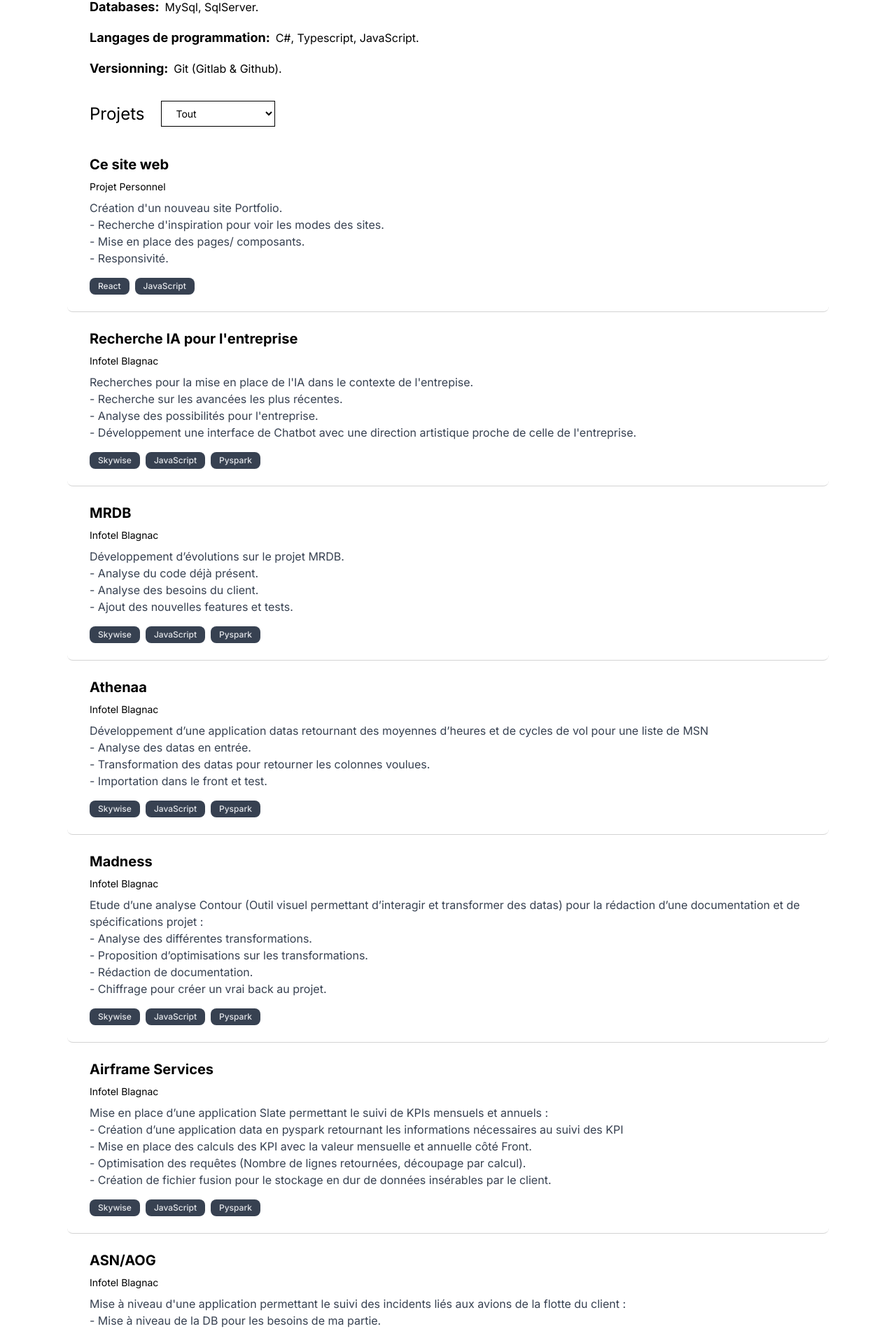
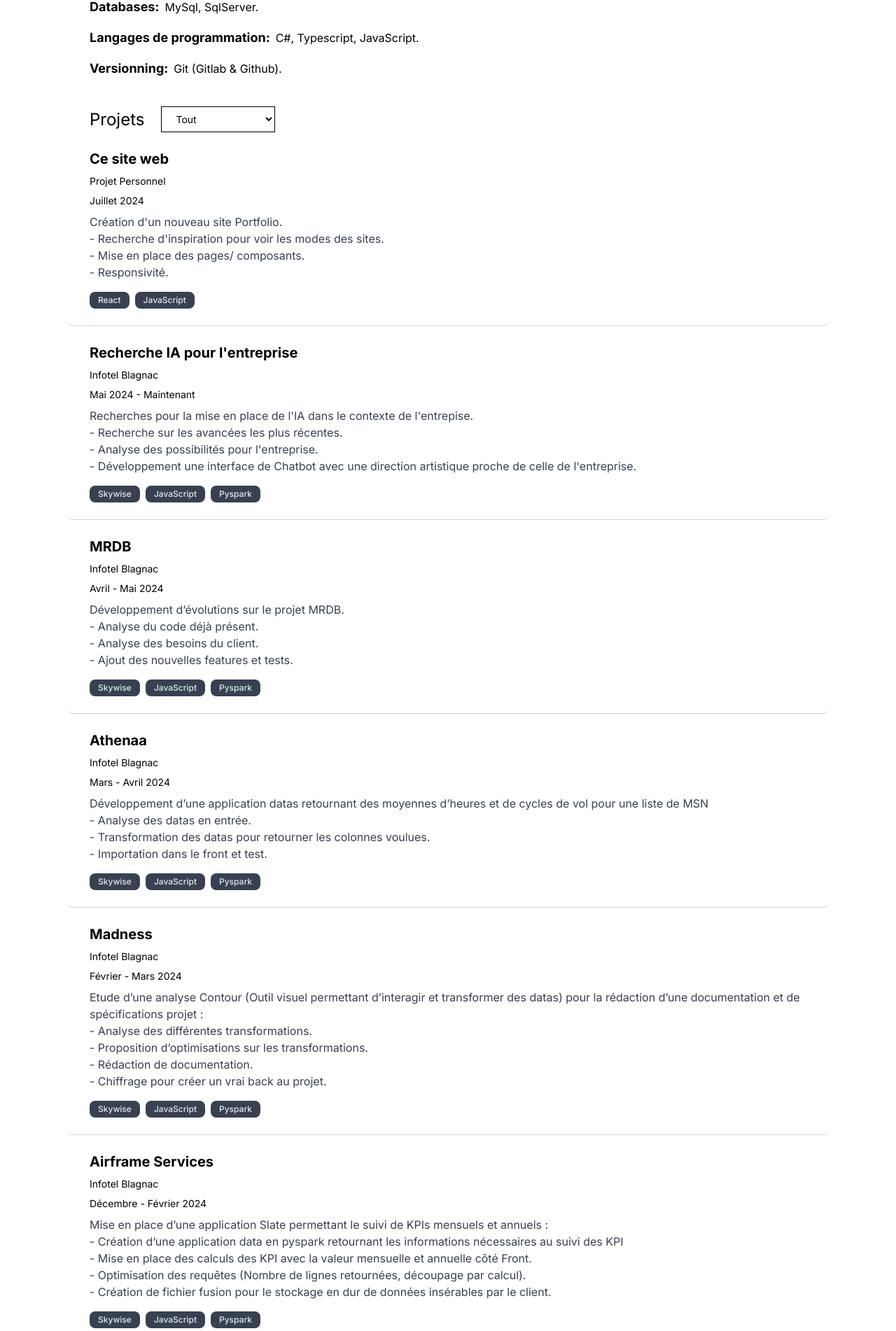
Before and after one commit to ThomasC317/websiteV2, a Next.js app: page /work in a window 1280 px wide. Shown: the part 296-2198 px from the top of the page at 70% size. Built offline with nearby package versions, Linux system fonts and the light colour scheme.

Commit message:
adding dates to experiences

```diff
--- a/app/globals.css
+++ b/app/globals.css
@@ -89,3 +89,7 @@ body {
 .rounded-lg {
   border-radius: .5rem;
 }
+
+.pt-4 {
+  padding-top: 1.5rem;
+}
--- a/app/work/page.tsx
+++ b/app/work/page.tsx
@@ -10,6 +10,7 @@ const Experiences = () => {
 const projects = [
   {
     title: "Ce site web",
+    year:"Juillet 2024",
     company: "Projet Personnel",
     description: `Création d'un nouveau site Portfolio.<br/>
     - Recherche d'inspiration pour voir les modes des sites.<br/>
@@ -20,6 +21,7 @@ const projects = [
   {
     title: "Recherche IA pour l'entreprise",
     company: "Infotel Blagnac",
+    year:"Mai 2024 - Maintenant",
     description: `Recherches pour la mise en place de l'IA dans le contexte de l'entrepise.<br/>
     - Recherche sur les avancées les plus récentes.<br/>
     - Analyse des possibilités pour l'entreprise.<br/>
@@ -29,6 +31,7 @@ const projects = [
   {
     title: "MRDB",
     company: "Infotel Blagnac",
+    year:"Avril - Mai 2024",
     description: `Développement d’évolutions sur le projet MRDB.<br/>
     - Analyse du code déjà présent.<br/>
     - Analyse des besoins du client.<br/>
@@ -38,6 +41,7 @@ const projects = [
   {
     title: "Athenaa",
     company: "Infotel Blagnac",
+    year:"Mars - Avril 2024",
     description: `Développement d’une application datas retournant des moyennes d’heures et de cycles de vol pour une liste de MSN<br/>
     - Analyse des datas en entrée.<br/>
     - Transformation des datas pour retourner les colonnes voulues.<br/>
@@ -47,6 +51,7 @@ const projects = [
   {
     title: "Madness",
     company: "Infotel Blagnac",
+    year:"Février - Mars 2024",
     description: `Etude d’une analyse Contour (Outil visuel permettant d’interagir et transformer des datas) pour la rédaction d’une documentation et de spécifications projet :<br/>
     - Analyse des différentes transformations.<br/>
     - Proposition d’optimisations sur les transformations.<br/>
@@ -57,6 +62,7 @@ const projects = [
   {
     title: "Airframe Services",
     company: "Infotel Blagnac",
+    year:"Décembre - Février 2024",
     description: `Mise en place d’une application Slate permettant le suivi de KPIs mensuels et annuels :<br/>
     - Création d’une application data en pyspark retournant les informations nécessaires au suivi des KPI<br/>
     - Mise en place des calculs des KPI avec la valeur mensuelle et annuelle côté Front.<br/>
@@ -67,6 +73,7 @@ const projects = [
   {
     title: "ASN/AOG",
     company: "Infotel Blagnac",
+    year:"Septembre - Décembre 2023",
     description: `Mise à niveau d'une application permettant le suivi des incidents liés aux avions de la flotte du client :<br/>
     - Mise à niveau de la DB pour les besoins de ma partie.<br/>
     - Ajout d'une nouvelle partie permettant le filtrage des informations envoyées aux utilisateurs. Grâce à cela, les utilisateurs abonnées à la compagnie "ABC" recevront seulement les mails liés à cette compagnie.<br/>
@@ -76,6 +83,7 @@ const projects = [
   {
     title: "LP ADV",
     company: "LP Promotion",
+    year:"2022 - Mai 2023",
     description: `Refonte de l'outil de l'administration des ventes simplifiant la gestion des étapes d'un dossier :<br/>
     - Analyse de l'ancienne DB pour produire un schéma pour la nouvelle database, permettant aussi une synchronisation avec les anciennes données.<br/>
     - Aide à la mise en place des étapes du projet (architecture, création des repos, back, front).<br/>
@@ -89,6 +97,7 @@ const projects = [
   {
     title: "LP WORKPLACE",
     company: "LP Promotion",
+    year:"Juin - Décembre 2021",
     description: `Création du premier outil de la plateforme LP INSIDE, simplifiant le travail inter service grâce au rassemblement des process,du vocabulaire métier & d'un organigramme sous la même application Web.<br/>
     - Aide à la mise en place des étapes du projet (architecture, création des repos, back, front).<br/>
     - Développement d'une page Glossaire avec filtrage des entités par paramètres via LinQ.<br/>
@@ -101,6 +110,7 @@ const projects = [
   {
     title: "Ui Framework",
     company: "LP Promotion",
+    year:"Octobre 2020 - Mai 2023",
     description: `Développement d'une librairie Blazor de composants réutilisables et customisables à destination des futurs projets à venir : <br/>
     - Analyse des projets legacy & WIP pour lister tous les composants à développer/ inclure dans la librairie.<br/>
     - Remplacement des composants sur les projets récents.<br/>
@@ -112,6 +122,7 @@ const projects = [
   {
     title: "LP INSIDE",
     company: "LP Promotion",
+    year:"Octobre 2020 - Mai 2023",
     description: `Mise en place d'une plateforme qui va recenser tous les nouveaux & futurs projets sous forme de modules :<br/>
     - Aide à la mise en place des méthodes agiles (SCRUM) dans le service.<br/>
     - Passage sous Azure AD pour la gestion des projets.<br/>
@@ -125,6 +136,7 @@ const projects = [
   {
     title: "Flux Partenaire V3",
     company: "LP Promotion",
+    year:"Octobre 2019 - Septembre 2020",
     description: `Refonte globale d'un projet de génération de flux XML contenant les informations des résidences et des appartements à louer :<br/>
     - Mise en place d'une architecture microservice multicouches.<br/>
     - Conception & modélisation d'une API REST.<br/>
@@ -192,7 +204,7 @@ const handleCompanyChange = (e) => {
                     </p>
               </div>
           </div>
-          <div className="px-8 py-4 flex items-center gap-2">
+          <div className="px-8 pt-4 flex items-center gap-2">
   <h2 className="text-2xl">Projets</h2>
   <select
     id="companyFilter"
@@ -217,7 +229,8 @@ const handleCompanyChange = (e) => {
           <div key={index} className={`bg-gray-100 rounded-lg px-8 py-6 border-b border-color-lightgray`}>
             <div className="relative w-full left-1/2 transform -translate-x-1/2">
               <h3 className="text-xl font-bold mb-2">{project.title}</h3>
-              <p className="text-sm text-gray-600 mb-2">{project.company}</p>
+                <p className="text-sm text-gray-600 mb-2">{project.company}</p>
+                <p className="text-sm text-gray-300 mb-2">{project.year}</p>
               <p
                 className="text-base text-gray-700"
                 dangerouslySetInnerHTML={{ __html: project.description }}
```
